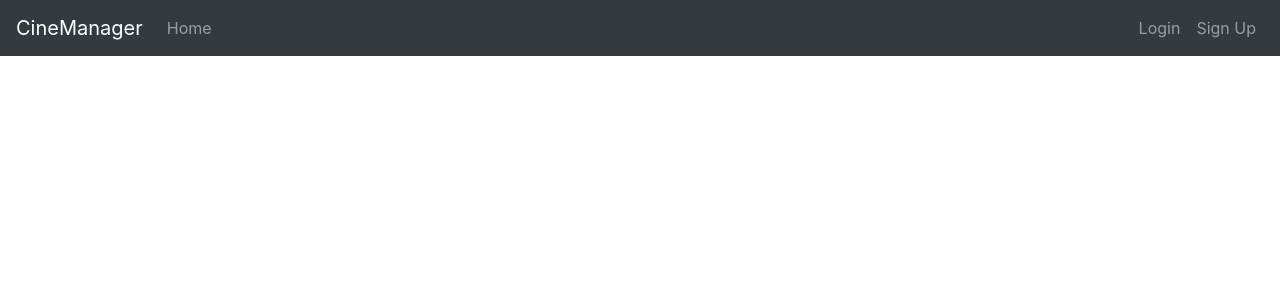
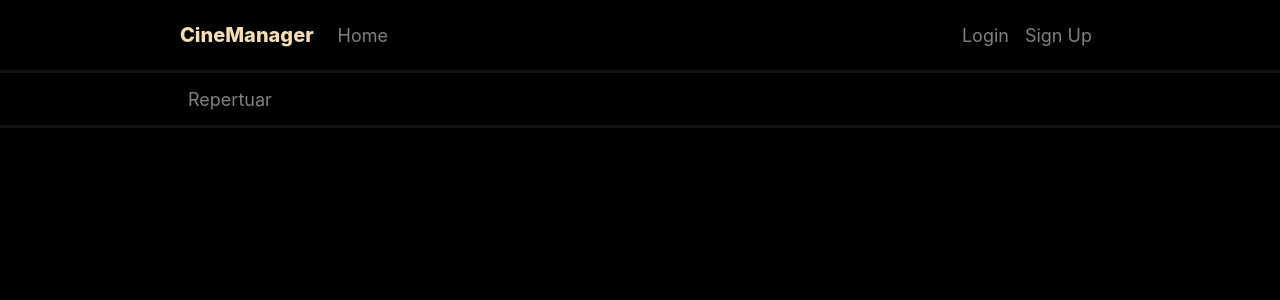
Before and after one commit to Trechu/cinemanager, a React (Create React App) app in the folder cinemanager-frontend/: page / in a window 1280 px wide. Shown: the top 300 px of the page. Built offline with nearby package versions, Linux system fonts and the light colour scheme.

Commit message:
Revamped page look and added screening viewing section on frontend page

```diff
--- a/cinemanager-frontend/src/App.js
+++ b/cinemanager-frontend/src/App.js
@@ -7,6 +7,8 @@ import { getCurrentUser } from "./services/authentication-service";
 import Register from "./components/register-component";
 import Manager from "./components/manager-component";
 import Admin from "./components/admin-component";
+import Screenings from "./components/screening-component";
+import "./styles/overall.css"
 
 function userHasRole(user){
   return user.scope === "ROLE_ADMINISTRATOR";
@@ -43,9 +45,9 @@ function App() {
 
   return (
     <div>
-      <nav className="navbar navbar-expand navbar-dark bg-dark">
+      <nav className="navbar navbar-expand navbar-dark">
         <Link to={"/"} className="navbar-brand">
-          CineManager
+          <span className="navbar-brand-text">CineManager</span>
         </Link>
         <div className="navbar-nav mr-auto">
           <li className="nav-item">
@@ -117,12 +119,22 @@ function App() {
           </div>
         )}
       </nav>
+      <nav className="navbar navbar-secondary navbar-expand navbar-dark">
+        <div className="navbar-nav mr-auto">
+          <li className="nav-item">
+            <Link to={"/repertuar?page=0&size=5"} className="nav-link">
+              Repertuar
+            </Link>
+          </li>
+        </div>
+      </nav>
       <div className="container mt-3">
         <Routes>
           <Route path="/login" element={<Login />} />
           <Route path="/register" element={<Register />} />
           <Route path="/manager" element={<Manager />} />
           <Route path="/admin" element={<Admin />} />
+          <Route path="/repertuar" element={<Screenings />} />
         </Routes>
       </div>
     </div>
--- a/cinemanager-frontend/src/components/login-component.js
+++ b/cinemanager-frontend/src/components/login-component.js
@@ -62,7 +62,7 @@ export default function Login() {
     return (
         ( !getCurrentUser() ?
         (<div className="col-md-12">
-            <div className="card card-container">
+            <div className="card card-container bg-dark">
                 <img
                     style={{ "alignSelf": "center" }}
                     src="//ssl.gstatic.com/accounts/ui/avatar_2x.png"
--- a/cinemanager-frontend/src/components/manager-component.js
+++ b/cinemanager-frontend/src/components/manager-component.js
@@ -107,7 +107,7 @@ export default function Manager() {
             (
                 <div>
                     <div className="col-md-12">
-                        <div className="card card-container">
+                        <div className="card card-container bg-dark">
                             <img
                                 style={{ "alignSelf": "center" }}
                                 src="//ssl.gstatic.com/accounts/ui/avatar_2x.png"
--- a/cinemanager-frontend/src/components/register-component.js
+++ b/cinemanager-frontend/src/components/register-component.js
@@ -71,7 +71,7 @@ export default function Register() {
     return (
         ( !getCurrentUser() ?
         (<div className="col-md-12">
-            <div className="card card-container">
+            <div className="card card-container bg-dark">
                 <img
                     style={{ "alignSelf": "center" }}
                     src="//ssl.gstatic.com/accounts/ui/avatar_2x.png"
--- /dev/null
+++ b/cinemanager-frontend/src/components/screening-component.js
@@ -0,0 +1,71 @@
+import { useEffect, useState } from "react"
+import { fetch_screenings } from "../services/screening-service"
+
+function Screening(key, posterUrl, title, genre, length, screeningType, startDate, includeDivider){
+
+    const days = ["Poniedziałek", "Wtorek", "Środa", "Czwartek", "Piątek", "Sobota", "Niedziela"]
+    var date = new Date(startDate)
+    var formattedDate = days[date.getDay()] + " " + (date.getDate() > 9 ? date.getDate() : "0" + date.getDate()) + "/" + (date.getMonth() + 1) + "/" + date.getFullYear() + " " + date.getHours() + ":" + (date.getMinutes() > 9 ? date.getMinutes() : "0" + date.getMinutes())
+
+    return (
+        <div>
+            <div className="screening-card" key={key}>
+                <div className="screening-card-image-container">
+                    <img src={posterUrl} alt={posterUrl} className="img-thumbnail"></img>
+                </div>
+                <div className="screening-card-details-container">
+                    <h2>{title}</h2>
+                    <h4>{genre} | {length} min</h4>
+                    <h4>Rodzaj seansu: {screeningType} | {formattedDate}</h4>
+                    <button type="button" className="btn btn-primary buy-btn">Kup bilet</button>
+                </div>
+            </div>
+            {includeDivider &&
+                (<hr className="divider-horizontal" />)
+            }
+        </div>
+    )
+}
+
+export default function Screenings(){
+
+    const [screenings, setScreenings] = useState();
+
+    const urlParams = new URLSearchParams(window.location.search);
+
+    async function getScreenings(){
+        const fetchedScreenings = (await fetch_screenings(urlParams.get('page'), urlParams.get('size'))).data
+        setScreenings(fetchedScreenings)
+    }
+
+    useEffect(() => {
+        getScreenings()
+    }, [])
+
+    function ChangePage(increase){
+        urlParams.set('page', increase ? parseInt(urlParams.get('page')) + 1 : (urlParams.get('page') > 0 ? parseInt(urlParams.get('page')) - 1 : 0))
+        window.history.replaceState(null, null, "?"+urlParams.toString())
+        getScreenings()
+    }
+
+    return (
+        <div>
+            {screenings != undefined &&
+                screenings.content.map((element, index) => Screening(
+                        element.id,
+                        element.movie.posterUrl,
+                        element.movie.title,
+                        element.movie.genre.name,
+                        element.movie.length,
+                        element.screeningType.name,
+                        element.startDate,
+                        index != screenings.content.length-1
+                    ))
+            }
+            <div className="btn-holder">
+                <button type="button" className="btn btn-primary page-btn" onClick={() => ChangePage(false)}>Poprzednia strona</button>
+                <button type="button" className="btn btn-primary page-btn" onClick={() => ChangePage(true)}>Kolejna strona</button>
+            </div>
+        </div>
+    )
+}
--- a/cinemanager-frontend/src/index.css
+++ b/cinemanager-frontend/src/index.css
@@ -5,6 +5,7 @@ body {
     sans-serif;
   -webkit-font-smoothing: antialiased;
   -moz-osx-font-smoothing: grayscale;
+  background-color: black;
 }
 
 code {
--- /dev/null
+++ b/cinemanager-frontend/src/services/screening-service.js
@@ -0,0 +1,8 @@
+import axios from "axios";
+import { API_URL_BASE } from "./api-url-config";
+
+const API_URL = API_URL_BASE + 'screenings'
+
+export async function fetch_screenings(page, size){
+    return axios.get(API_URL + "?page=" + page + "&size=" + size, {}, {}).catch(err => {console.warn(err)})
+}
--- /dev/null
+++ b/cinemanager-frontend/src/styles/overall.css
@@ -0,0 +1,73 @@
+body {
+    background-color: black;
+    color:floralwhite;
+}
+
+.navbar {
+    margin: auto;
+    font-size: large;
+    padding-top: 0.75em;
+    padding-bottom: 0.75em;
+    padding-left: 10em;
+    padding-right: 10em;
+}
+
+.navbar-secondary {
+    border-top-style: solid;
+    border-bottom-style: solid;
+    border-radius: 1px;
+    border-color: rgb(18, 18, 18);
+    padding-top: 0.25em;
+    padding-bottom: 0.25em;
+}
+
+.navbar-brand-text {
+    color: wheat;
+    font-weight: 800;
+}
+
+.navbar-brand-text:hover {
+    color: rgb(246, 228, 193);
+}
+
+.screening-card {
+    padding: 2em;
+    height: 20em;
+    display: flex;
+    flex-direction: row;
+}
+
+.screening-card-image-container {
+    width: 20%;
+    height: 100%;
+}
+
+.screening-card-details-container {
+    padding: 1em;
+    width: 80%;
+    height: 100%;
+}
+
+.img-thumbnail {
+    width: 200px;
+    height: 300px;
+}
+
+.buy-btn {
+    margin-top: 2em;
+}
+
+.divider-horizontal {
+    border-top: 3px solid rgb(227, 225, 225);
+}
+
+.btn-holder {
+    margin: auto;
+    display: flex;
+    width: 40%;
+}
+
+.page-btn {
+    margin: auto;
+    margin-bottom: 1em;
+}
```
